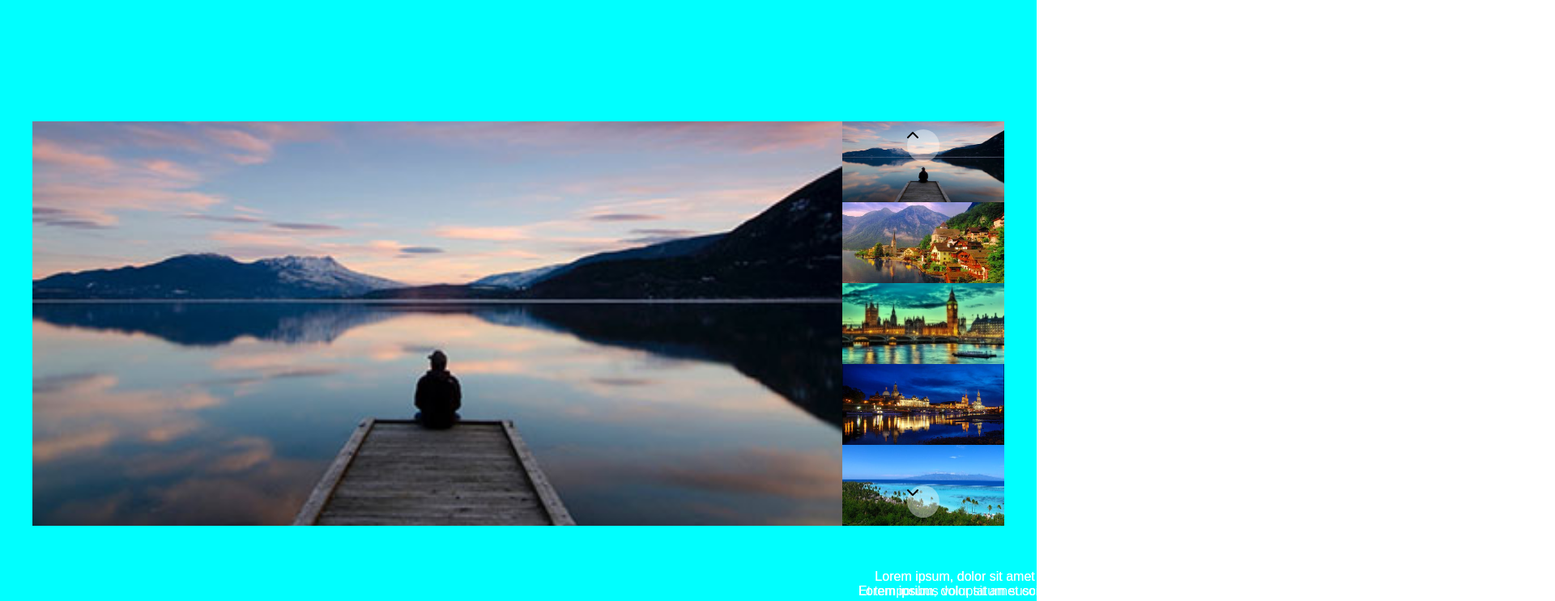
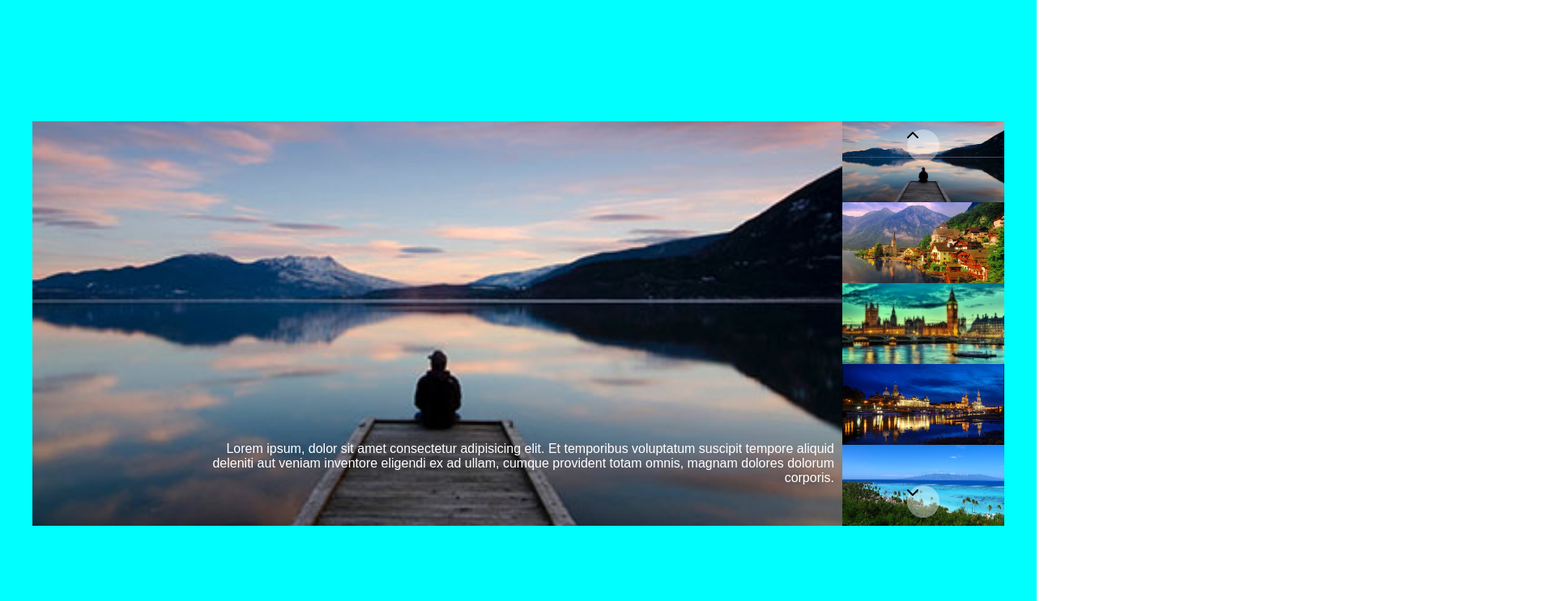
Before and after one commit to fdeluca85/js-array-carousel, a plain HTML site: page index.html in a window 1280 px wide. Shown: the top 743 px of the page at 81% size, 1920 px wide, since content can reach past the window. Drawn offline with Linux system fonts and the light colour scheme.

Commit message:
script testo

```diff
--- a/css/style.css
+++ b/css/style.css
@@ -29,6 +29,7 @@ body{
 
 /* contenitore dell'immagine principale e della colonna thumbnail */
 .box{
+    position: relative;
     height: 500px;
     /* width: 1000px; */
     display: flex;
@@ -110,23 +111,31 @@ body{
 
 /* testo */
 
-.titolo{
+.txt-container{
     position: absolute;
-    bottom: 70px;
-    width: calc(100% - 220px);
-    margin: 20px;
-    display: flex;
-    text-align: right;
-
-}
-.txt-container{
-    display: flex;
+    right: 10px;
+    bottom: 50px;
+    width: 80%;
+    text-align: end;
 }
 .txt{
+    display: none;
+}
+.txt-visibile{
+    display: block;
+}
+
+/* titolo */
+.titolo-container{
     position: absolute;
-    bottom: 40px;
-    width: calc(100% - 220px);
-    margin: 20px;
-    display: flex;
-    text-align: right;
+    right: 10px;
+    bottom: 100px;
+    width: 80%;
+    text-align: end;
 }
+.titolo{
+    display: none;
+}
+.titolo-visibile{
+    display: block;
+}
--- a/js/script.js
+++ b/js/script.js
@@ -76,7 +76,8 @@ console.log(informazioni);
 
 const txtContainer  = document.querySelector(".txt-container");
 txtContainer.innerHTML = informazioni
-console.log(txt);
+console.log(txtContainer);
 
 const txt = document.querySelector ('.txt');
-txt.className = 'txt active';
+txt.className = 'txt txt-visibile';
+console.log(txt);
```
